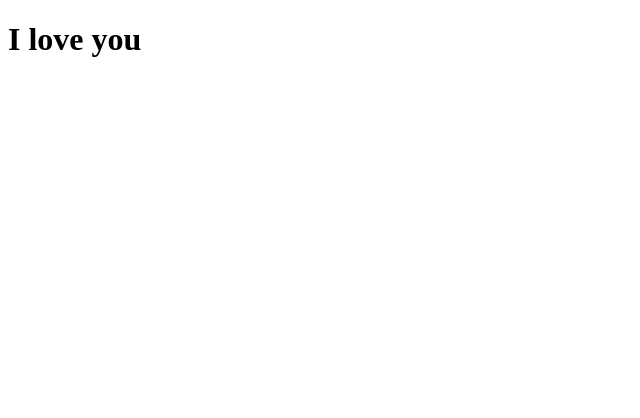
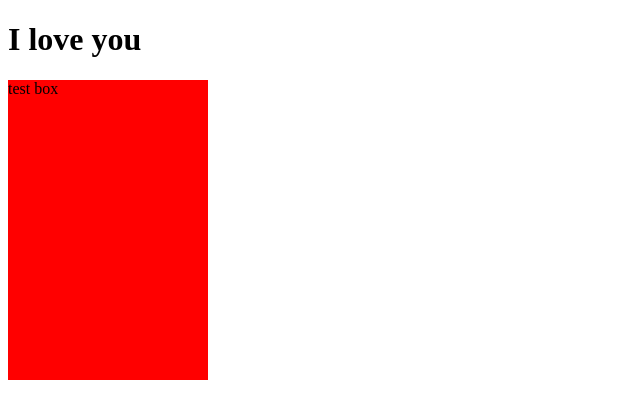
Before and after one commit to vbarsott/BS3Website, a website: page src/index.html in a window 1280 px wide. Shown: the whole page, without its empty margins (0-640 px from the left). Drawn offline with Linux system fonts and the light colour scheme.

Commit message:
npm scripts, serve static files, and BS

```diff
--- a/buildScripts/srcServer.js
+++ b/buildScripts/srcServer.js
@@ -8,6 +8,9 @@ var port = 3000;
 
 // create (a webserver) a variable to be my webserver calling the express function that should be inside the express module of node_modules (app=webserver)
 var app = express();
+
+// this will serve static files from the src folder, i e , reconhece todos os arquivos dentro do foldes src
+app.use("/", express.static(path.join(__dirname, "../src")));
 
 // tells the server how it should work for requests on the root path (/) of the site
 // when the server receives a request http get on the root it should execute the function to set the browser response
--- /dev/null
+++ b/buildScripts/startMessage.js
@@ -0,0 +1,3 @@
+var chalk = require("chalk");
+
+console.log(chalk.green("Starting Webserver in dev mode..."));
--- /dev/null
+++ b/src/css/style.css
@@ -0,0 +1,5 @@
+.box {
+  width: 200px;
+  height: 300px;
+  background: #f00;
+}
--- a/src/index.html
+++ b/src/index.html
@@ -5,8 +5,12 @@
     <meta name="viewport" content="width=device-width, initial-scale=1.0" />
     <meta http-equiv="X-UA-Compatible" content="ie=edge" />
     <title>JS Project</title>
+    <link rel="stylesheet" href="css/style.css" />
   </head>
   <body>
     <h1>I love you</h1>
+    <div class="box">
+      test box
+    </div>
   </body>
 </html>
```
Also changed, not shown: package.json (+17 -6 lines), 1 other file.
